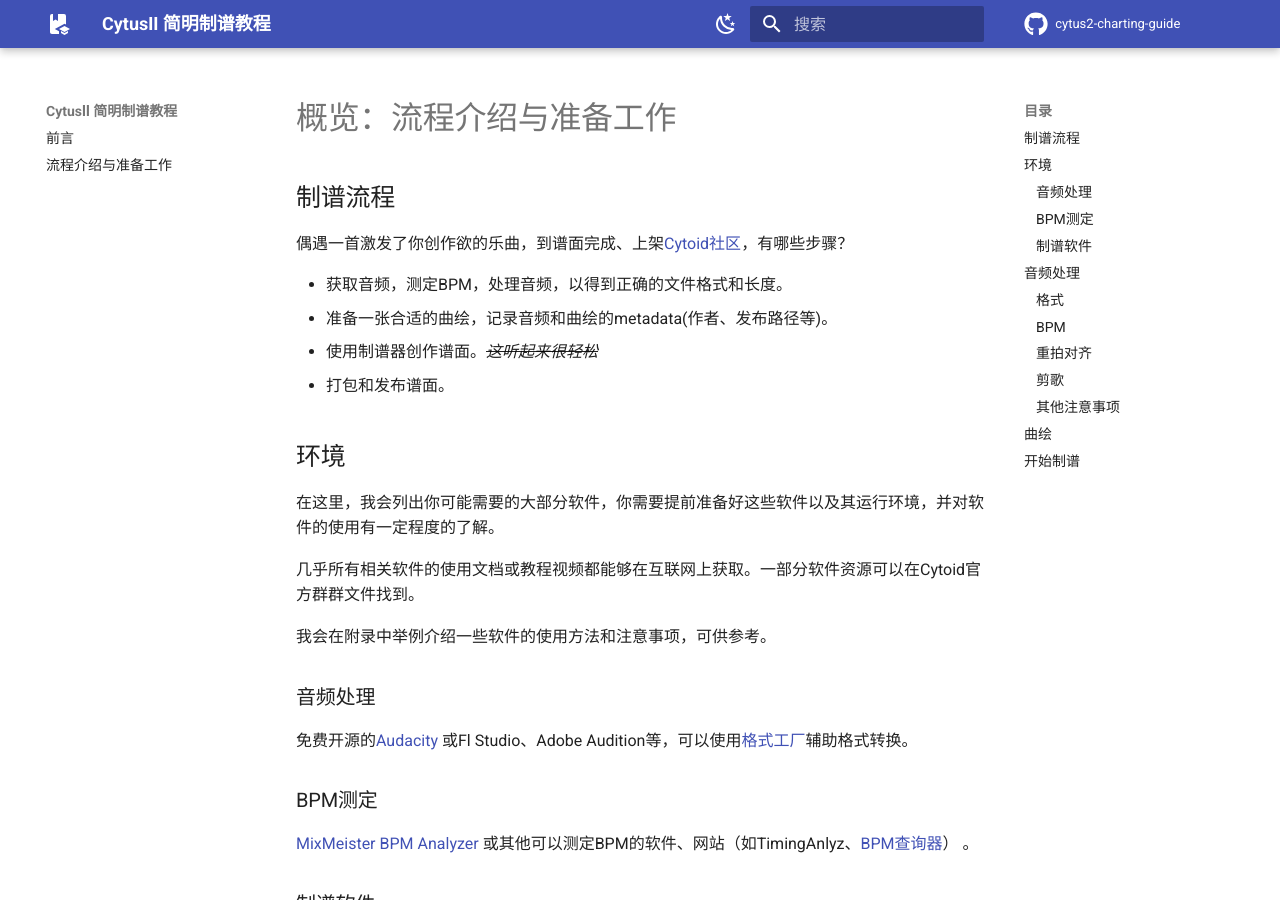
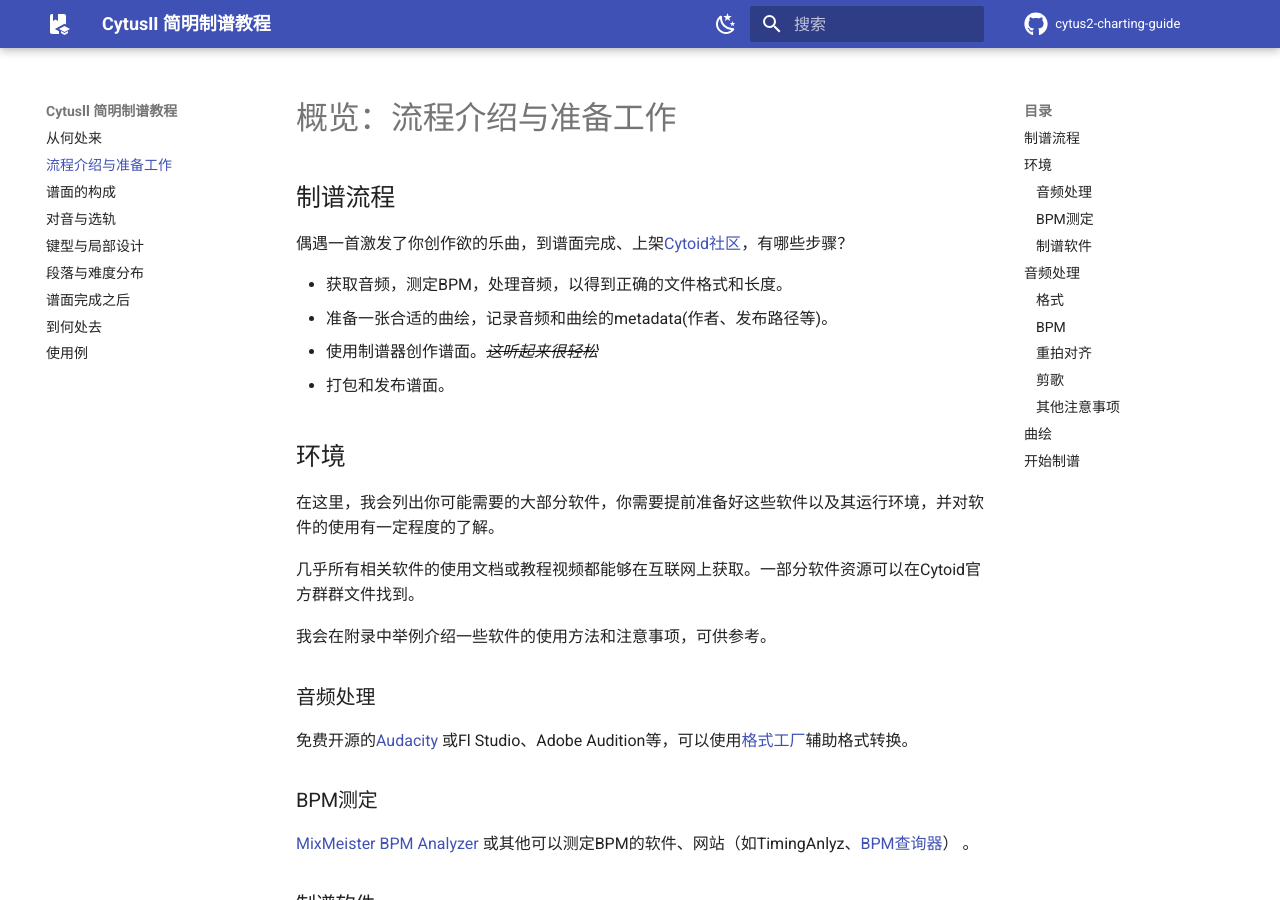
Before and after one commit to ky-reflection/cytus2-charting-guide, an MkDocs documentation site: the page built from docs/Adagio.md, in a window 1280 px wide and 900 px high. Built offline with MkDocs 1.6.1 and Material for MkDocs 9.7.7, drawn with Linux system fonts in a browser that asks for light colours; comment, search, counter and statistics services are not loaded.

Commit message:
完成大纲

```diff
--- a/docs/Adagio.md
+++ b/docs/Adagio.md
@@ -29,7 +29,7 @@
 
 **Cylheim** （从[Microsoft Store](https://www.microsoft.com/zh-cn/p/cylheim/9pcczswg973k)或[Github](https://github.com/Horiztar/Cylheim-Windows/releases)获取，使用方法参见[wiki](https://github.com/Horiztar/Cylheim-Windows/wiki)和[视频教程](https://www.bilibili.com/video/BV1Ly4y1m7Np)）
 
-![image-20230316114102079](adagio.assets/image-20230316114102079.png)
+![image-20230316114102079](Adagio.assets/image-20230316114102079.png)
 
 ## 音频处理
 
--- a/mkdocs.yml
+++ b/mkdocs.yml
@@ -4,8 +4,15 @@
 repo_url: https://github.com/ky-reflection/cytus2-charting-guide
 dev_addr: 127.0.0.1:1274
 nav:
- - '前言': index.md
- - '流程介绍与准备工作': adagio.md
+ - '从何处来': index.md
+ - '流程介绍与准备工作': Adagio.md
+ - '谱面的构成': Sostenuto.md
+ - '对音与选轨': Accelerando.md
+ - '键型与局部设计': Stringendo.md
+ - '段落与难度分布': Con-Fuoco-Ma-Non-Troppo.md
+ - '谱面完成之后': A-Tempo.md
+ - '到何处去': Dolce-Lento.md
+ - '使用例': Ad-libitum.md
 theme:
   name: 'material'
   language: 'zh'
```
Also changed, not shown: docs/A-Tempo.md (added), docs/Accelerando.md (added), docs/Ad-libitum.md (added), docs/Con-Fuoco-Ma-Non-Troppo.md (added), docs/Dolce-Lento.md (added), docs/Sostenuto.md (added), docs/Stringendo.md (added).
